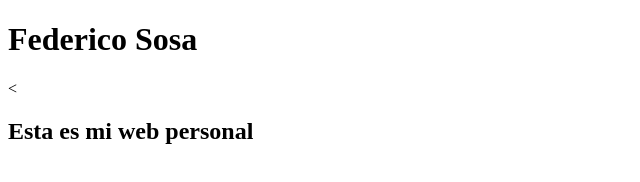
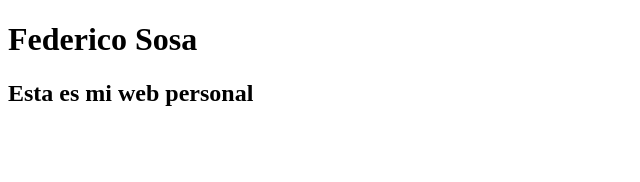
Before and after one commit to fdsosa/proyecto-cv, a plain HTML site: page index.html in a window 1280 px wide. Shown: the whole page, without its empty margins (0-640 px from the left). Drawn offline with Linux system fonts and the light colour scheme.

Commit message:
Error de signo de < arreglado

```diff
--- a/index.html
+++ b/index.html
@@ -6,6 +6,6 @@
   </head>
   <body>
     <h1>Federico Sosa</h1>
-    <<h2>Esta es mi web personal</h2>
+    <h2>Esta es mi web personal</h2>
   </body>
 </html>
```
